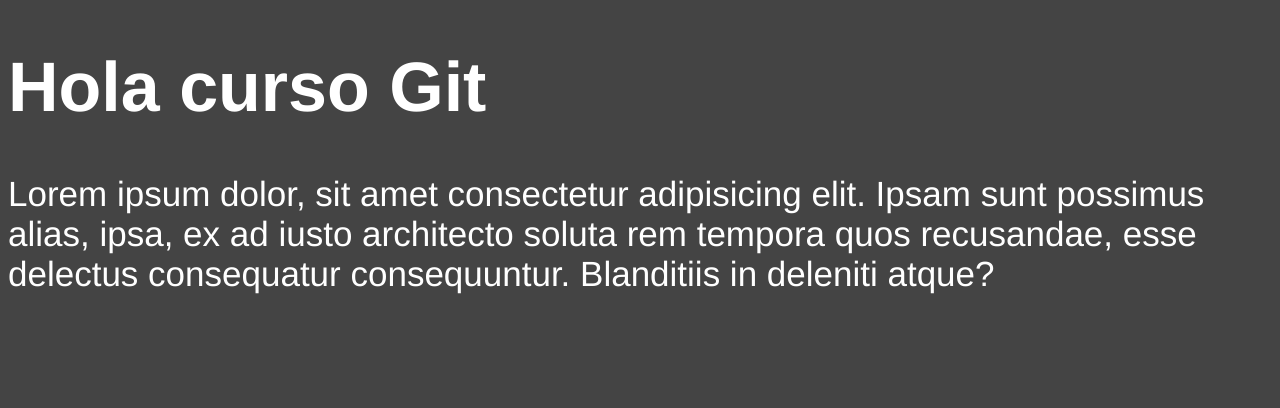
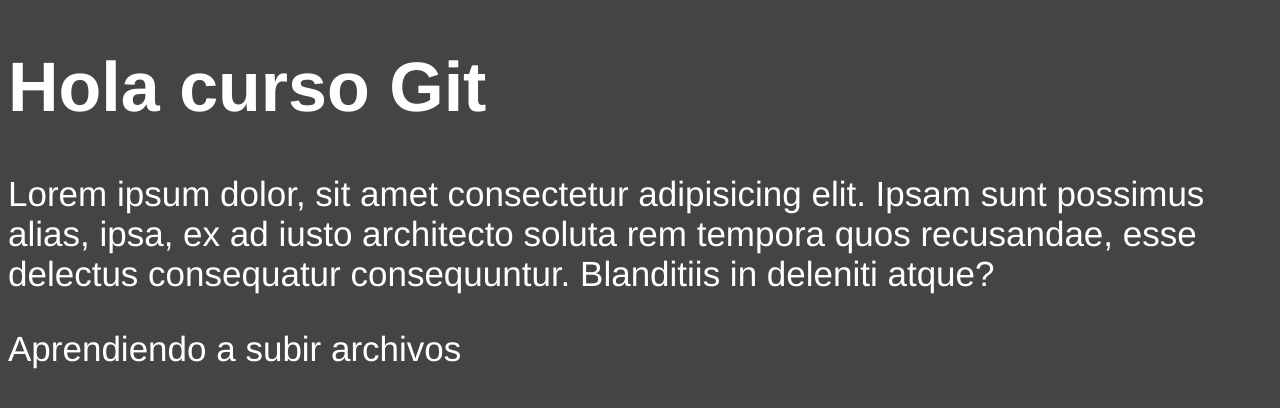
Before and after one commit to victor039/CursoGit, a plain HTML site: page index.html in a window 1280 px wide. Drawn offline with Linux system fonts and the light colour scheme.

Commit message:
añade parrafo

```diff
--- a/index.html
+++ b/index.html
@@ -13,7 +13,7 @@
 
 <p>Lorem ipsum dolor, sit amet consectetur adipisicing elit. Ipsam sunt possimus alias, ipsa, ex ad iusto architecto soluta rem tempora quos recusandae, esse delectus consequatur consequuntur. Blanditiis in deleniti atque?</p>
 
-
+<p>Aprendiendo a subir archivos</p>
 
 
 
```
